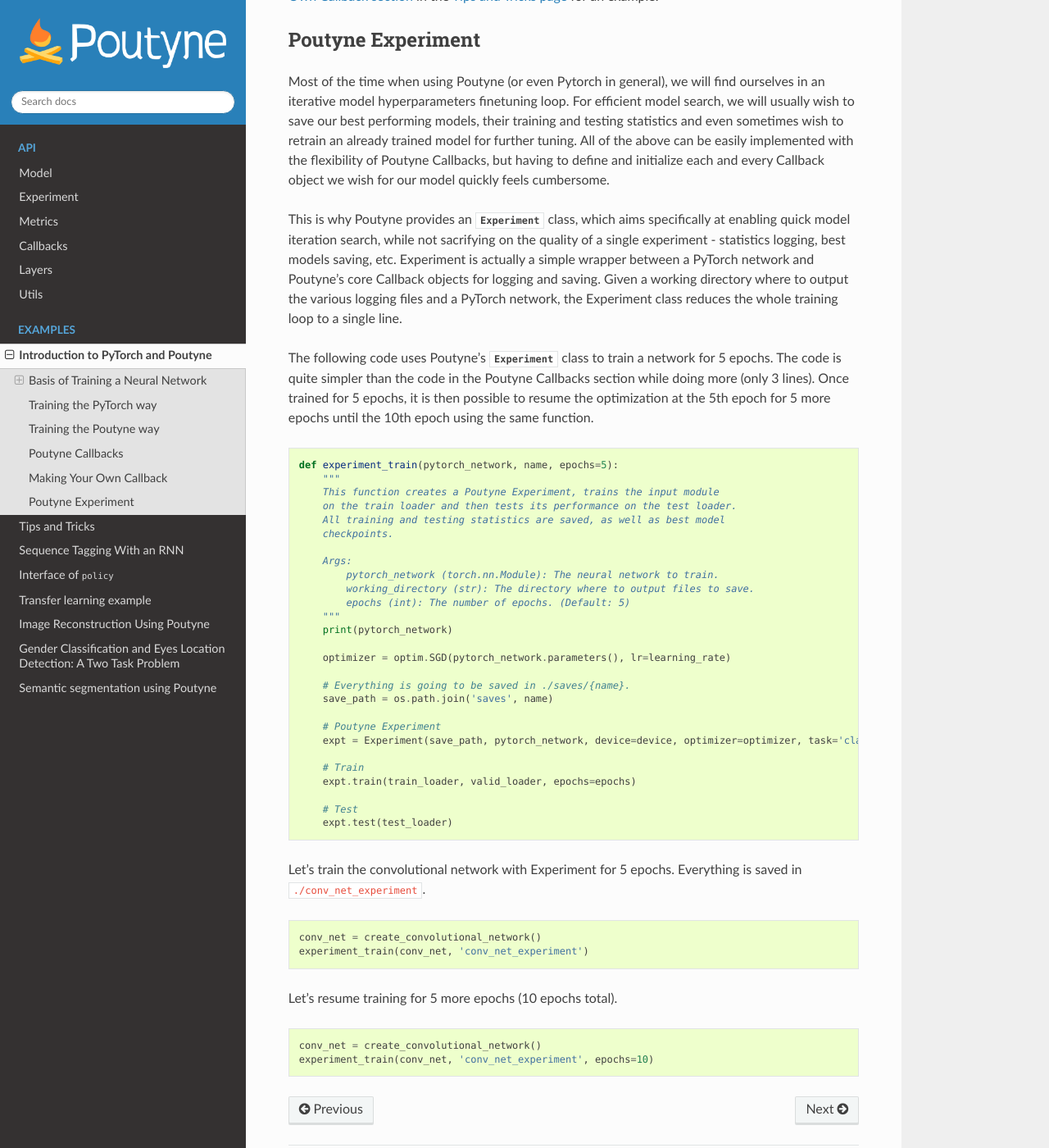
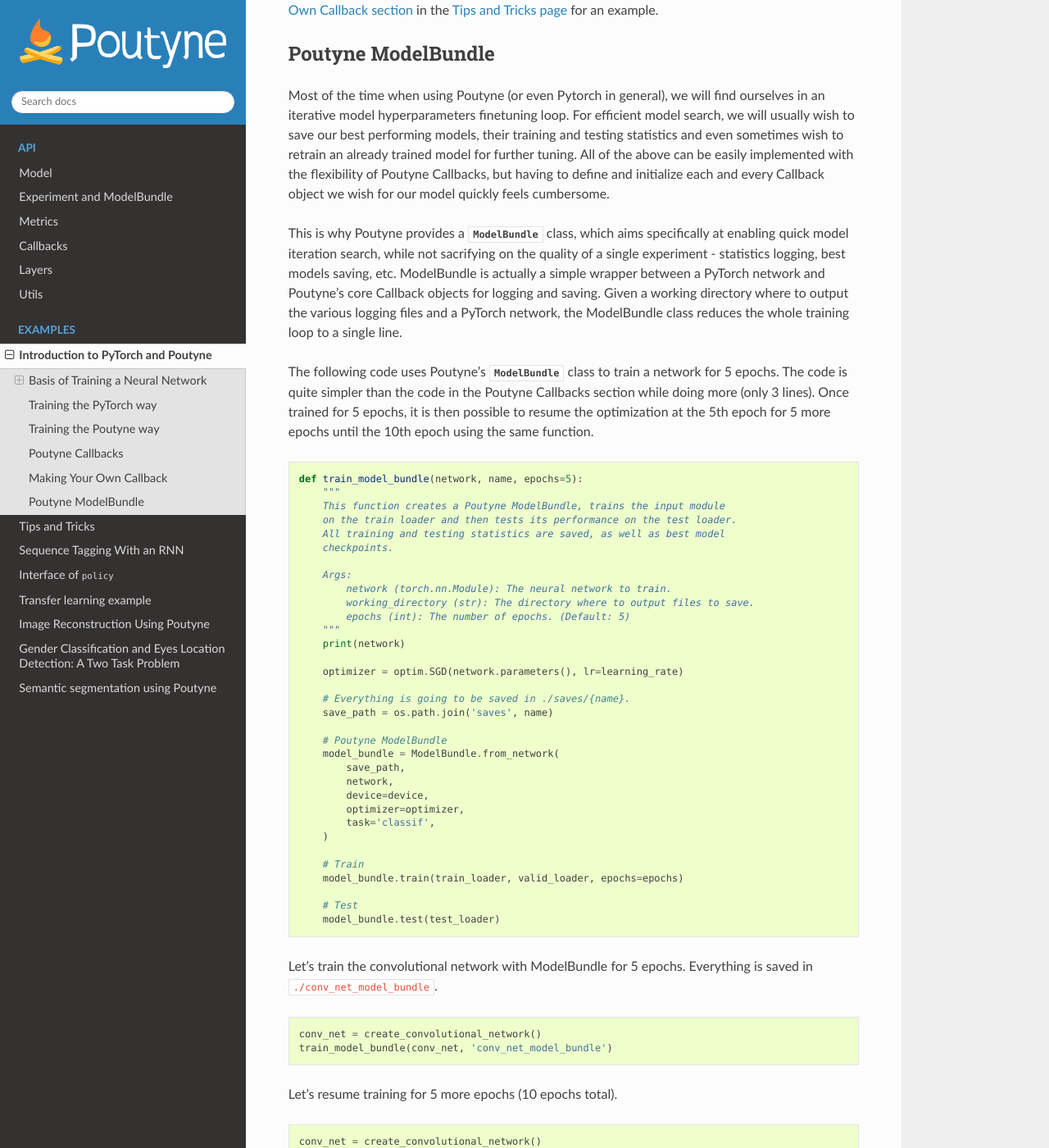
Before and after one commit to GRAAL-Research/poutyne, a Sphinx documentation site: the page built from docs/source/examples/introduction.rst, in a window 1280 px wide and 1400 px high, scrolled down 9609 px. Shown: the whole window at 82% size. Built offline with Sphinx 7.4.7 and the Read the Docs theme 2.0.0, drawn with Linux system fonts in a browser that asks for light colours; the version number could not be read and is left out; some of the changed text lies outside the part shown.

Commit message:
Update the docs by replacing Experiment with ModelBundle

```diff
--- a/docs/source/examples/introduction.rst
+++ b/docs/source/examples/introduction.rst
@@ -25,11 +26,11 @@
     import torch
     import torch.nn as nn
     import torch.optim as optim
-    from torch.utils.data import Subset, DataLoader
+    from torch.utils.data import random_split, DataLoader
     from torchvision import transforms, utils
     from torchvision.datasets.mnist import MNIST
 
-    from poutyne import set_seeds, Model
+    from poutyne import set_seeds, Model, ModelCheckpoint, CSVLogger, ModelBundle
 
 
 Also, we need to set Pythons's, NumPy's and PyTorch's seeds by using Poutyne function so that our training is (almost) reproducible.
@@ -269,12 +270,12 @@
         y_pred = y_pred.argmax(1)
         return (y_pred == y_true).float().mean() * 100
 
-    def pytorch_train_one_epoch(pytorch_network, optimizer, loss_function):
+    def pytorch_train_one_epoch(network, optimizer, loss_function):
         """
         Trains the neural network for one epoch on the train DataLoader.
 
         Args:
-            pytorch_network (torch.nn.Module): The neural network to train.
+            network (torch.nn.Module): The neural network to train.
             optimizer (torch.optim.Optimizer): The optimizer of the neural network
             loss_function: The loss function.
 
@@ -282,7 +283,7 @@
             A tuple (loss, accuracy) corresponding to an average of the losses and
             an average of the accuracy, respectively, on the train DataLoader.
         """
-        pytorch_network.train(True)
+        network.train(True)
         with torch.enable_grad():
             loss_sum = 0.
             acc_sum = 0.
@@ -294,7 +295,7 @@
 
                 optimizer.zero_grad()
 
-                y_pred = pytorch_network(x)
+                y_pred = network(x)
 
                 loss = loss_function(y_pred, y)
 
@@ -313,12 +314,12 @@
         avg_acc = acc_sum / example_count
         return avg_loss, avg_acc
 
-    def pytorch_test(pytorch_network, loader, loss_function):
+    def pytorch_test(network, loader, loss_function):
         """
         Tests the neural network on a DataLoader.
 
         Args:
-            pytorch_network (torch.nn.Module): The neural network to test.
+            network (torch.nn.Module): The neural network to test.
             loader (torch.utils.data.DataLoader): The DataLoader to test on.
             loss_function: The loss function.
 
@@ -326,7 +327,7 @@
             A tuple (loss, accuracy) corresponding to an average of the losses and
             an average of the accuracy, respectively, on the DataLoader.
         """
-        pytorch_network.eval()
+        network.eval()
         with torch.no_grad():
             loss_sum = 0.
             acc_sum = 0.
@@ -336,7 +337,7 @@
                 x = x.to(device)
                 y = y.to(device)
 
-                y_pred = pytorch_network(x)
+                y_pred = network(x)
                 loss = loss_function(y_pred, y)
 
                 # Since the loss and accuracy are averages for the batch, we multiply
@@ -351,7 +352,7 @@
         return avg_loss, avg_acc
 
 
-    def pytorch_train(pytorch_network):
+    def pytorch_train(network):
         """
         This function transfers the neural network to the right device,
         trains it for a certain number of epochs, tests at each epoch on
@@ -359,7 +360,7 @@
         end of training.
 
         Args:
-            pytorch_network (torch.nn.Module): The neural network to train.
+            network (torch.nn.Module): The neural network to train.
 
         Example:
             This function displays something like this:
@@ -375,27 +376,27 @@
                     Loss: 0.09501855444908142
                     Accuracy: 97.12999725341797
         """
-        print(pytorch_network)
+        print(network)
 
         # Transfer weights on GPU if needed.
-        pytorch_network.to(device)
+        network.to(device)
 
-        optimizer = optim.SGD(pytorch_network.parameters(), lr=learning_rate)
+        optimizer = optim.SGD(network.parameters(), lr=learning_rate)
         loss_function = nn.CrossEntropyLoss()
 
         for epoch in range(1, num_epochs + 1):
             # Training the neural network via backpropagation
-            train_loss, train_acc = pytorch_train_one_epoch(pytorch_network, optimizer, loss_function)
+            train_loss, train_acc = pytorch_train_one_epoch(network, optimizer, loss_function)
 
             # Validation at the end of the epoch
-            valid_loss, valid_acc = pytorch_test(pytorch_network, valid_loader, loss_function)
+            valid_loss, valid_acc = pytorch_test(network, valid_loader, loss_function)
 
             print("Epoch {}/{}: loss: {}, acc: {}, val_loss: {}, val_acc: {}".format(
                 epoch, num_epochs, train_loss, train_acc, valid_loss, valid_acc
             ))
 
         # Test at the end of the training
-        test_loss, test_acc = pytorch_test(pytorch_network, test_loader, loss_function)
+        test_loss, test_acc = pytorch_test(network, test_loader, loss_function)
         print('Test:\n\tLoss: {}\n\tAccuracy: {}'.format(test_loss, test_acc))
 
 Let's train the convolutional network.
@@ -421,22 +422,22 @@
 
 .. code-block:: python
 
-    def poutyne_train(pytorch_network):
+    def poutyne_train(network):
         """
         This function creates a Poutyne Model (see https://poutyne.org/model.html), sends the
         Model on the specified device, and uses the `fit_generator` method to train the
         neural network. At the end, the `evaluate_generator` is used on  the test set.
 
         Args:
-            pytorch_network (torch.nn.Module): The neural network to train.
+            network (torch.nn.Module): The neural network to train.
         """
-        print(pytorch_network)
+        print(network)
 
-        optimizer = optim.SGD(pytorch_network.parameters(), lr=learning_rate)
+        optimizer = optim.SGD(network.parameters(), lr=learning_rate)
         loss_function = nn.CrossEntropyLoss()
 
         # Poutyne Model on GPU
-        model = Model(pytorch_network, optimizer, loss_function, batch_metrics=['accuracy'], device=device)
+        model = Model(network, optimizer, loss_function, batch_metrics=['accuracy'], device=device)
 
         # Train
         model.fit_generator(train_loader, valid_loader, epochs=num_epochs)
@@ -468,15 +469,15 @@
 
 .. code-block:: python
 
-    def train_with_callbacks(name, pytorch_network):
+    def train_with_callbacks(name, network):
         """
         In addition to the the `poutyne_train`, this function saves checkpoints and logs as described above.
 
         Args:
             name (str): a name used to save logs and checkpoints.
-            pytorch_network (torch.nn.Module): The neural network to train.
+            network (torch.nn.Module): The neural network to train.
         """
-        print(pytorch_network)
+        print(network)
 
         # We are saving everything into ./saves/{name}.
         save_path = os.path.join('saves', name)
@@ -496,10 +497,10 @@
             CSVLogger(os.path.join(save_path, 'log.tsv'), separator='\t'),
         ]
 
-        optimizer = optim.SGD(pytorch_network.parameters(), lr=learning_rate)
+        optimizer = optim.SGD(network.parameters(), lr=learning_rate)
         loss_function = nn.CrossEntropyLoss()
 
-        model = Model(pytorch_network, optimizer, loss_function, batch_metrics=['accuracy'], device=device)
+        model = Model(network, optimizer, loss_function, batch_metrics=['accuracy'], device=device)
         model.fit_generator(train_loader, valid_loader, epochs=num_epochs, callbacks=callbacks)
 
         test_loss, test_acc = model.evaluate_generator(test_loader)
@@ -527,55 +528,61 @@
 While Poutyne provides a great number of :ref:`predefined callbacks <callbacks>`, it is sometimes useful to make your own callback. In addition to the documentation of the :class:`~poutyne.Callback` class, see the :ref:`Making Your Own Callback section <making_your_own_callback>` in the :ref:`Tips and Tricks page <tips_and_tricks>` for an example.
 
 
-Poutyne Experiment
-==================
+Poutyne ModelBundle
+===================
 
 Most of the time when using Poutyne (or even Pytorch in general), we will find ourselves in an iterative model hyperparameters finetuning loop. For efficient model search, we will usually wish to save our best performing models, their training and testing statistics and even sometimes wish to retrain an already trained model for further tuning. All of the above can be easily implemented with the flexibility of Poutyne Callbacks, but having to define and initialize each and every Callback object we wish for our model quickly feels cumbersome.
 
-This is why Poutyne provides an :class:`~poutyne.Experiment` class, which aims specifically at enabling quick model iteration search, while not sacrifying on the quality of a single experiment - statistics logging, best models saving, etc. Experiment is actually a simple wrapper between a PyTorch network and Poutyne's core Callback objects for logging and saving. Given a working directory where to output the various logging files and a PyTorch network, the Experiment class reduces the whole training loop to a single line.
+This is why Poutyne provides a :class:`~poutyne.ModelBundle` class, which aims specifically at enabling quick model iteration search, while not sacrifying on the quality of a single experiment - statistics logging, best models saving, etc. ModelBundle is actually a simple wrapper between a PyTorch network and Poutyne's core Callback objects for logging and saving. Given a working directory where to output the various logging files and a PyTorch network, the ModelBundle class reduces the whole training loop to a single line.
 
-The following code uses Poutyne's :class:`~poutyne.Experiment` class to train a network for 5 epochs. The code is quite simpler than the code in the Poutyne Callbacks section while doing more (only 3 lines). Once trained for 5 epochs, it is then possible to resume the optimization at the 5th epoch for 5 more epochs until the 10th epoch using the same function.
+The following code uses Poutyne's :class:`~poutyne.ModelBundle` class to train a network for 5 epochs. The code is quite simpler than the code in the Poutyne Callbacks section while doing more (only 3 lines). Once trained for 5 epochs, it is then possible to resume the optimization at the 5th epoch for 5 more epochs until the 10th epoch using the same function.
 
 .. code-block:: python
 
-    def experiment_train(pytorch_network, name, epochs=5):
+    def train_model_bundle(network, name, epochs=5):
         """
-        This function creates a Poutyne Experiment, trains the input module
+        This function creates a Poutyne ModelBundle, trains the input module
         on the train loader and then tests its performance on the test loader.
         All training and testing statistics are saved, as well as best model
         checkpoints.
 
         Args:
-            pytorch_network (torch.nn.Module): The neural network to train.
+            network (torch.nn.Module): The neural network to train.
             working_directory (str): The directory where to output files to save.
             epochs (int): The number of epochs. (Default: 5)
         """
-        print(pytorch_network)
+        print(network)
 
-        optimizer = optim.SGD(pytorch_network.parameters(), lr=learning_rate)
+        optimizer = optim.SGD(network.parameters(), lr=learning_rate)
 
         # Everything is going to be saved in ./saves/{name}.
         save_path = os.path.join('saves', name)
 
-        # Poutyne Experiment
-        expt = Experiment(save_path, pytorch_network, device=device, optimizer=optimizer, task='classif')
+        # Poutyne ModelBundle
+        model_bundle = ModelBundle.from_network(
+            save_path,
+            network,
+            device=device,
+            optimizer=optimizer,
+            task='classif',
+        )
 
         # Train
-        expt.train(train_loader, valid_loader, epochs=epochs)
+        model_bundle.train(train_loader, valid_loader, epochs=epochs)
 
         # Test
-        expt.test(test_loader)
+        model_bundle.test(test_loader)
 
-Let's train the convolutional network with Experiment for 5 epochs. Everything is saved in ``./conv_net_experiment``.
+Let's train the convolutional network with ModelBundle for 5 epochs. Everything is saved in ``./conv_net_model_bundle``.
 
 .. code-block:: python
 
     conv_net = create_convolutional_network()
-    experiment_train(conv_net, 'conv_net_experiment')
+    train_model_bundle(conv_net, 'conv_net_model_bundle')
 
 Let's resume training for 5 more epochs (10 epochs total).
 
 .. code-block:: python
 
     conv_net = create_convolutional_network()
-    experiment_train(conv_net, 'conv_net_experiment', epochs=10)
+    train_model_bundle(conv_net, 'conv_net_model_bundle', epochs=10)
```
Also changed, not shown: other parts of docs/source/examples/introduction.rst (+1 -0 lines), README.md (+7 -12 lines), docs/source/examples/tips_and_tricks.rst (+21 -15 lines), docs/source/experiment.rst (+5 -3 lines), docs/source/index.rst (+9 -14 lines), 8 other files.
